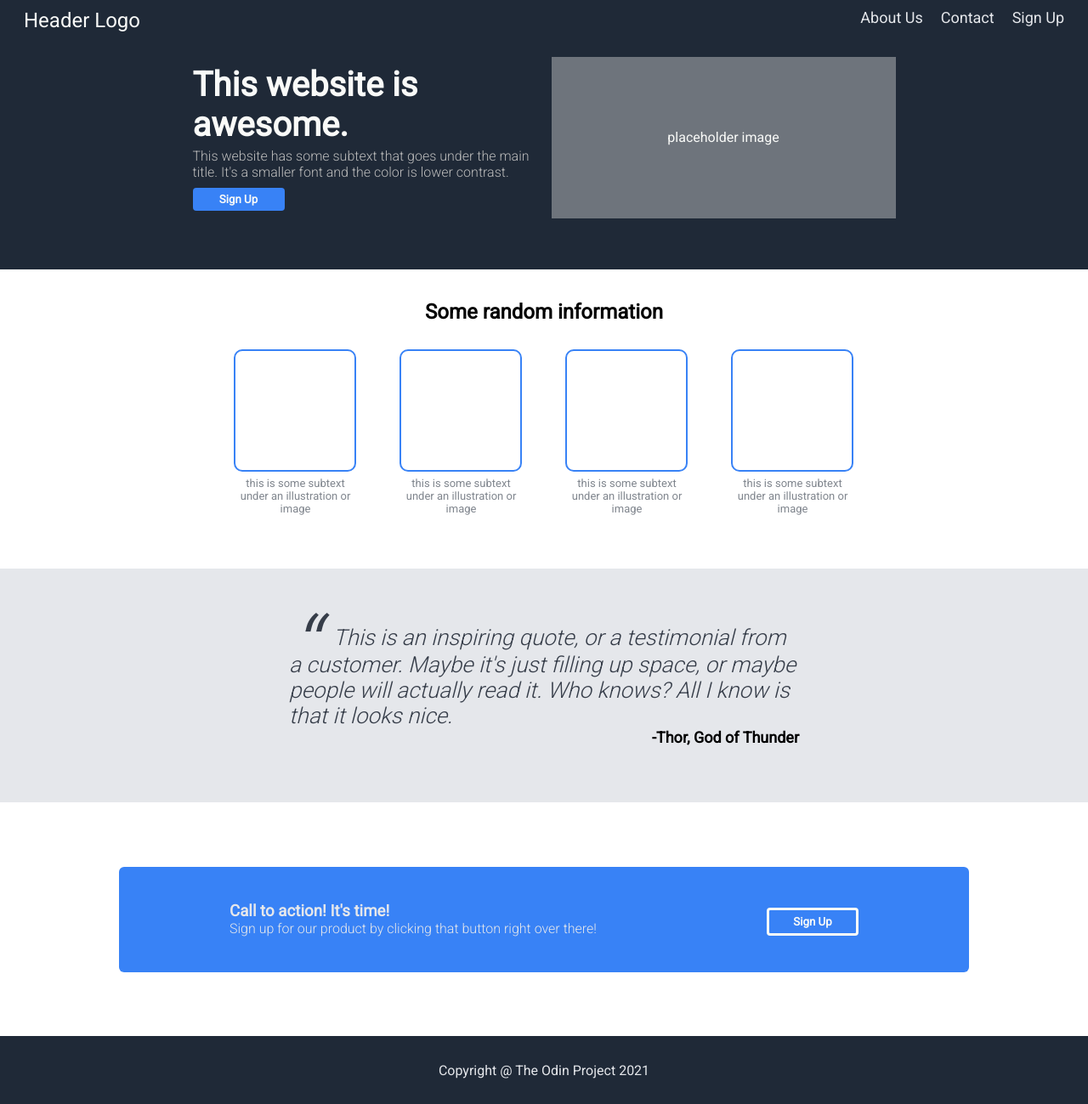
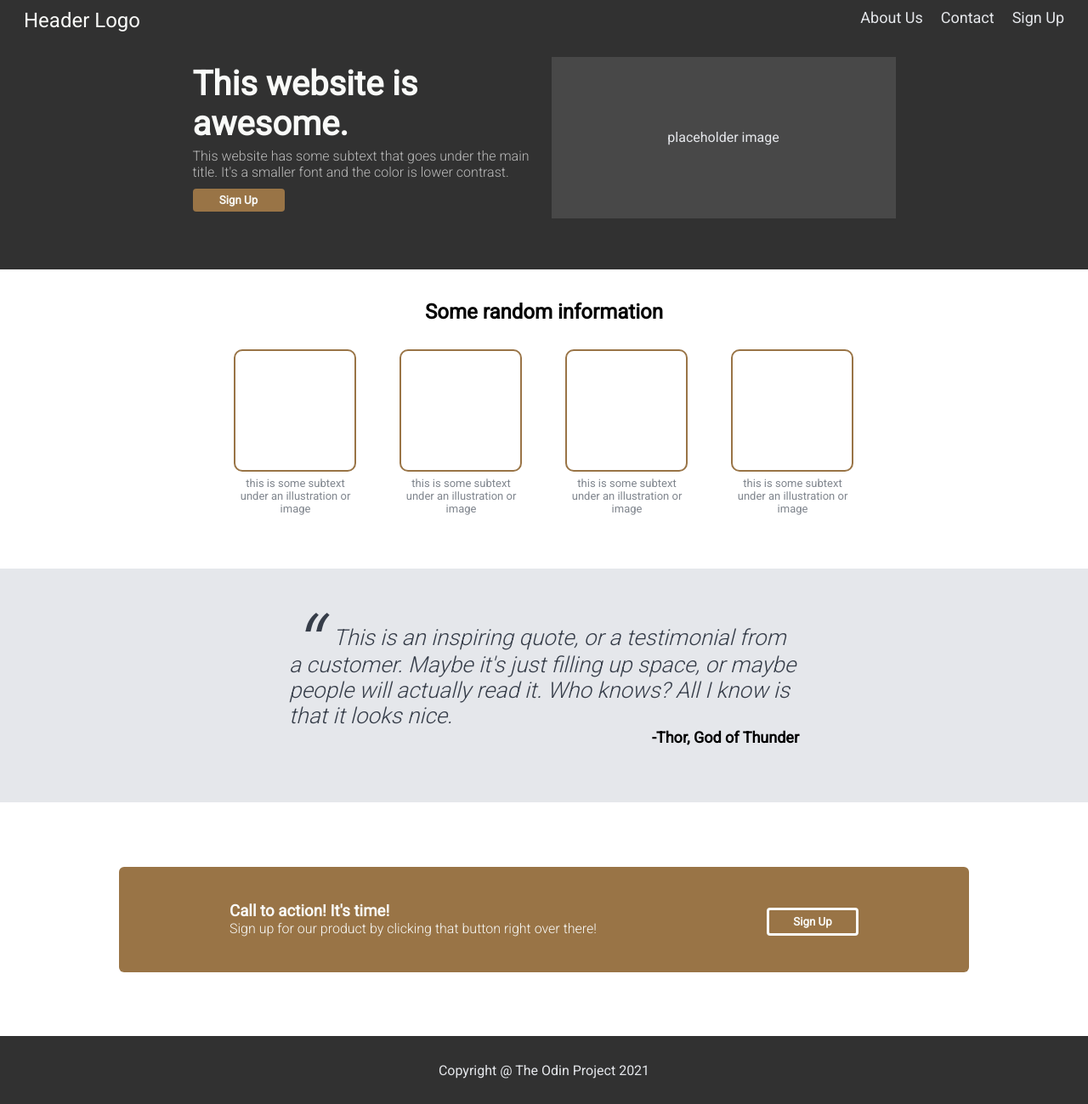
Before and after one commit to tferdous17/Odin-Landing-Page, a plain HTML site: page index.html in a window 1280 px wide. Shown: the whole page at 85% size. Drawn offline with Linux system fonts and the light colour scheme.

Commit message:
add minor styling changes
Includes changing the general color scheme to a more rustic dark-grey
& orange feel. Header link names were also changed to something more
suitable.

```diff
--- a/style.css
+++ b/style.css
@@ -1,6 +1,5 @@
 @import url('https://fonts.googleapis.com/css2?family=Roboto&display=swap');
 @import url('https://fonts.googleapis.com/css2?family=Roboto:wght@300&display=swap');
-
 
 * {
   padding: 0;
@@ -16,7 +15,7 @@ body {
 /* Header Styling Start */
 .header-container,
 footer {
-  background-color: #1f2937;
+  background-color: #313131;
 }
 
 .header-container {
@@ -54,7 +53,7 @@ a {
 .main-hero-text {
   display: flex;
   flex-direction: column;
-  gap: 4px;
+  gap: 5px;
   max-width: 350px;
 }
 
@@ -72,7 +71,7 @@ a {
 }
 
 .sign-up-button {
-  background-color: #3882f6;
+  background-color: rgb(153, 116, 70);
   border: none;
   width: 108px;
   padding: 6px 12px 6px 12px;
@@ -91,10 +90,10 @@ a {
   display: flex;
   align-items: center;
   justify-content: center;
-  background-color: rgb(110, 116, 124);
+  background-color: #484848;
   width: 405px;
   height: 190px;
-  color: #f9faf8;
+  color: #e5e7eb;
   flex-shrink: 0;
 }
 /* Header Styling End */
@@ -126,7 +125,8 @@ a {
 
 .box div {
   border-style: solid;
-  border-color: #3882f6;
+  border-color: rgb(153, 116, 70);
+
   border-radius: 10px;
   border-width: 2.5px;
   width: 140px;
@@ -183,11 +183,11 @@ a {
   justify-content: center;
   align-items: center;
   gap: 200px;
-  background-color: #3882f6;
+  background-color: rgb(153, 116, 70);
   width: 1000px;
   height: 100px;
   border-radius: 6px;
-  color: #e5e7eb;
+  color: #f9faf8;
   padding: 12px 0px;
 }
 
```
